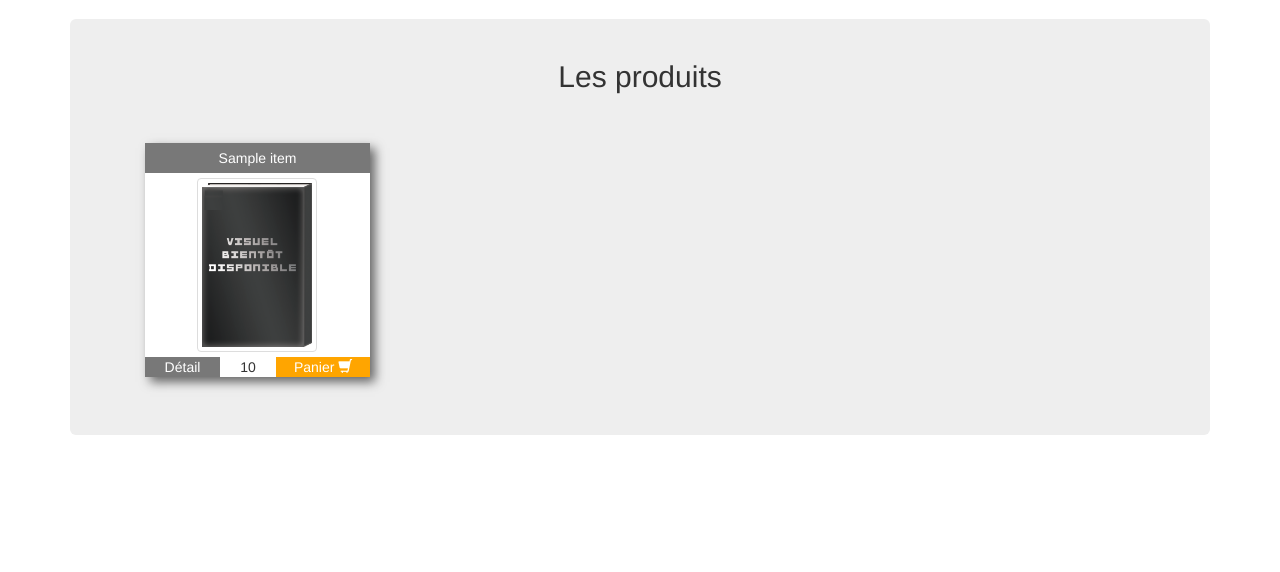
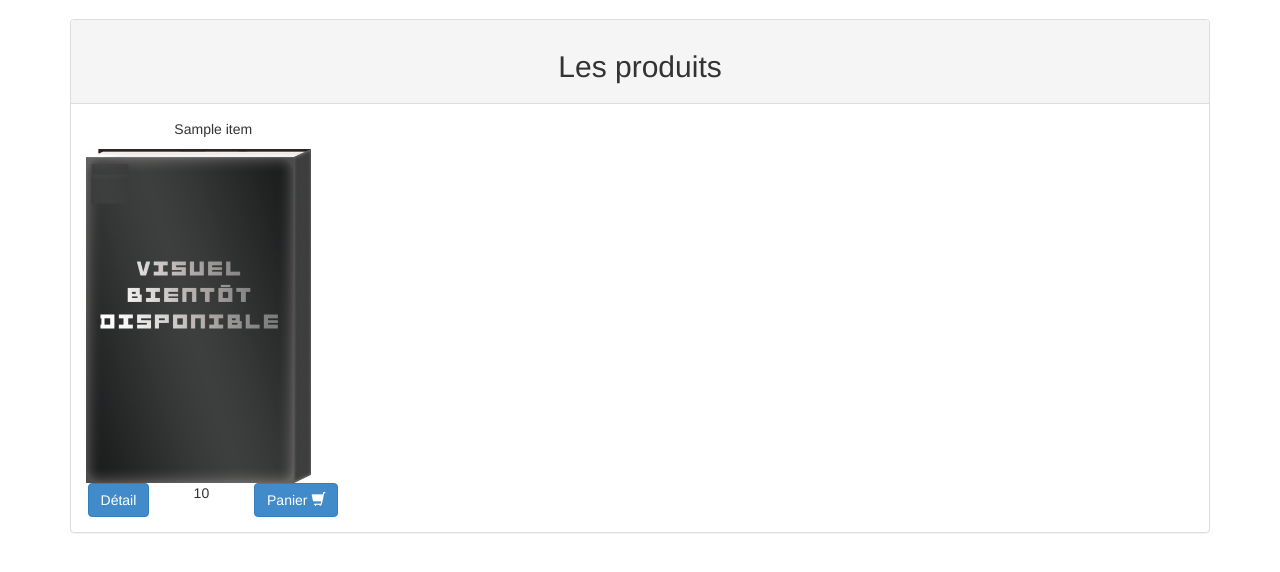
Before and after one commit to splyy/AgnamStore, a PHP site: template views/items.html.twig in a window 1280 px wide. Shown: the part 51-623 px from the top of the page. Run offline with PHP 8.4, Linux system fonts and the light colour scheme; the template is opened without the code that fills it: most values are stand-ins (such as "Sample title", 1, 10 or a date in 2020); some libraries are stand-ins or nearby versions.

Commit message:
AgnamStore 0.0.22

```diff
--- a/views/items.html.twig
+++ b/views/items.html.twig
@@ -3,22 +3,33 @@
 {% block title %}Produit{% endblock %}
 
 {% block content %}
-    <div class="jumbotron">
-        <div class="text-center page-header"><h2>Les produits</h2></div>
+    <div class="panel panel-default">
+        <div class="panel-heading text-center">
+            <div class="text-center"><h2>Les produits</h2></div>
+        </div>
+        <div class="panel-body">
+            <div class="row">
+                {% if items %}
+                {% for item in items %}
+                    <div class="col-sm-4 col-md-3">
 
-        <div class="row container-fluid">
-            {% if items %}
-                {% for item in items %}
-                    <div class="col-sm-4 col-md-3 ">
-                        <div class="container item-mini ">
-                            <div class="row text-center title">{{ item.name }}</div>
-                            <div class="row text-center "><div class="col-sm-8 col-sm-offset-2"><img class="img-thumbnail" src="{{ app.request.basepath }}/images/produit/livre.png" title="livre"/></div></div>
-                            <div class="row text-center nav-item-mini"><a href="/items/{{ item.id }}" ><div class="col-sm-4 detail">Détail</div></a><div class="col-sm-3 price">{{ item.price}}</div><a href="/panier/additem={{ item.id }}" ><div class="col-sm-5 panier">Panier <span class="glyphicon glyphicon-shopping-cart"></span></div></a></div>
-                        </div>
+                            <div class="row text-center">
+                                <p>{{ item.name }}<p>
+                            </div>
+                            <div class="row col-xs-12"><img class="" src="{{ app.request.basepath }}/images/produit/livre.png" title="livre"/></div>
+                            <div class="row">
+                                <div class="text-center">
+                                    <div class="col-sm-4"><a class="btn btn-primary" href="/items/{{ item.id }}" >Détail</a></div>
+                                    <div class="col-sm-3">{{ item.price}}</div>
+                                    <div class="col-sm-5"><a  class="btn btn-primary"href="/panier/additem={{ item.id }}" >Panier <span class="glyphicon glyphicon-shopping-cart"></span></a></div>
+                                </div>
+                            </div>
+
                     </div>
                 {% endfor %}
             {% endif %}
+            </div>
         </div>
+    </div>
 
-    </div>
 {% endblock %}
--- a/views/layout.html.twig
+++ b/views/layout.html.twig
@@ -26,7 +26,7 @@
                         {% if types %}
                             {% for type in types %}
                                 <li class="{% if typeMenu==type.id is defined %}active{% endif %}">
-                                    <a href="/type={{ type.id }}" >{{ type.label }}</a>
+                                    <a href="/items/type={{ type.id }}" >{{ type.label }}</a>
                                 </li>
                             {% endfor %}
                         {% endif %}
--- a/web/css/AgnamStore.css
+++ b/web/css/AgnamStore.css
@@ -1,3 +1,7 @@
+img {
+    max-width: 100%;
+    height: auto;
+}
 body {
     padding-top: 70px;
 }
@@ -13,39 +17,6 @@ h1 small {
     margin-top: 10px;
 }
 
-.item-mini {
-    background-color: white;
-    box-shadow: 5px 5px 10px 0px #656565;
-    margin-bottom: 10px;
-    margin-top: 10px;
-}
-
-.item-mini .title {
-    background-color: rgb(120, 120, 120);
-    padding-bottom: 5px;
-    padding-top: 5px;
-    color: white;
-    margin-bottom: 5px;
-}
-
-.item-mini .detail {
-   background-color: rgb(120, 120, 120);
-}
-.item-mini .price {
-
-}
-.item-mini .panier {
-    background-color: orange;
-}
-
-.item-mini .nav-item-mini a {
-    color: white;
-}
-
-.item-mini .nav-item-mini {
-    margin-top: 5px;
-}
-
 .jumbotron {
     padding-top: 1px !important;
 }
@@ -53,3 +24,13 @@ h1 small {
     height: 250px;
     background-image: url('http://media.nitroserv.com/GRTV/slider/mardi.jpg');
 }
+
+.panel-default > .panel-heading {
+  color: #333;
+  background-color: #f5f5f5;
+  border-color: #ddd;
+}
+
+.img_mini {
+    width: 200px;
+}
```
Also changed, not shown: app/routes.php (+4 -3 lines), views/item.html.twig (+13 -4 lines).
